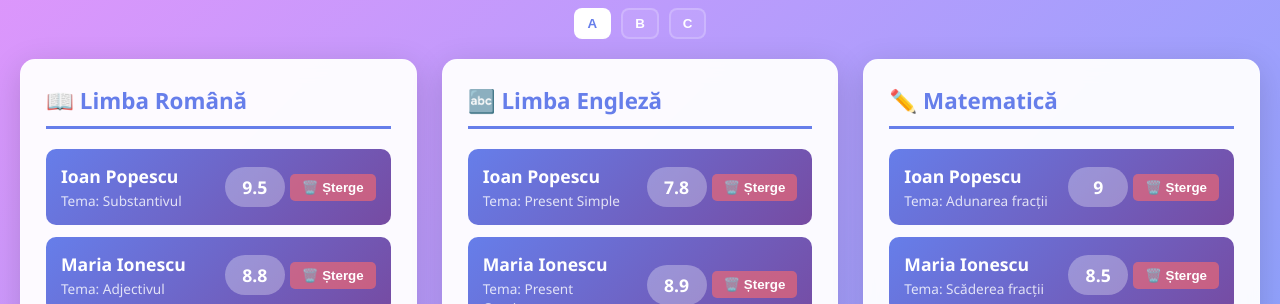
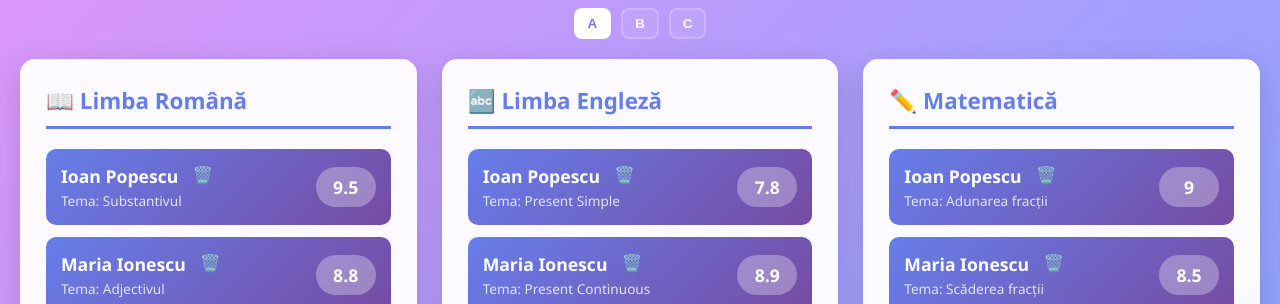
Before and after one commit to SHADOW5142/site-scolar, a plain HTML site: page index.html in a window 1280 px wide. Shown: the part 496-800 px from the top of the page. Drawn offline with Linux system fonts and the light colour scheme.

Commit message:
Move delete button next to student name with updated styling

```diff
--- a/script.js
+++ b/script.js
@@ -982,12 +982,14 @@ function renderStudents(dataKey, subject, containerId) {
 
         studentElement.innerHTML = `
             <div class="student-info">
-                <div class="student-name">${student.name}</div>
+                <div class="student-name">
+                    ${student.name}
+                    <button class="delete-btn">🗑️</button>
+                </div>
                 <div class="theme-name">Tema: ${student.theme}</div>
             </div>
             <div class="grade-badge">${student.grade}</div>
             <button class="edit-btn">✏️ Editează</button>
-            <button class="delete-btn">🗑️ Șterge</button>
         `;
 
         const editBtn = studentElement.querySelector('.edit-btn');
@@ -999,7 +1001,8 @@ function renderStudents(dataKey, subject, containerId) {
                 const sec = currentSection[classId] || 'A';
                 openEditModal(classId, sec, subject, index, student);
             });
-            deleteBtn.addEventListener('click', () => {
+            deleteBtn.addEventListener('click', (e) => {
+                e.stopPropagation();
                 const classId = containerId.split('-').slice(0,2).join('-');
                 const sec = currentSection[classId] || 'A';
                 deleteStudent(classId, sec, subject, index, student.name);
--- a/style.css
+++ b/style.css
@@ -291,6 +291,9 @@ body.admin .edit-btn { display: inline-block; }
 .student-name {
     font-weight: 700;
     font-size: 1.1em;
+    display: flex;
+    align-items: center;
+    gap: 8px;
 }
 
 .theme-name {
@@ -327,19 +330,20 @@ body.admin .edit-btn { display: inline-block; }
 }
 
 .delete-btn {
-    background: rgba(255, 107, 107, 0.6);
+    background: transparent;
     border: none;
-    color: white;
-    padding: 6px 12px;
-    border-radius: 5px;
+    color: #ff6b6b;
+    padding: 2px 6px;
+    border-radius: 3px;
     cursor: pointer;
-    margin-left: 5px;
     transition: all 0.3s ease;
     font-weight: 600;
+    font-size: 0.95em;
 }
 
 .delete-btn:hover {
-    background: rgba(255, 80, 80, 1);
+    background: rgba(255, 107, 107, 0.2);
+    color: #ff5252;
 }
 
 /* Modal */
```
